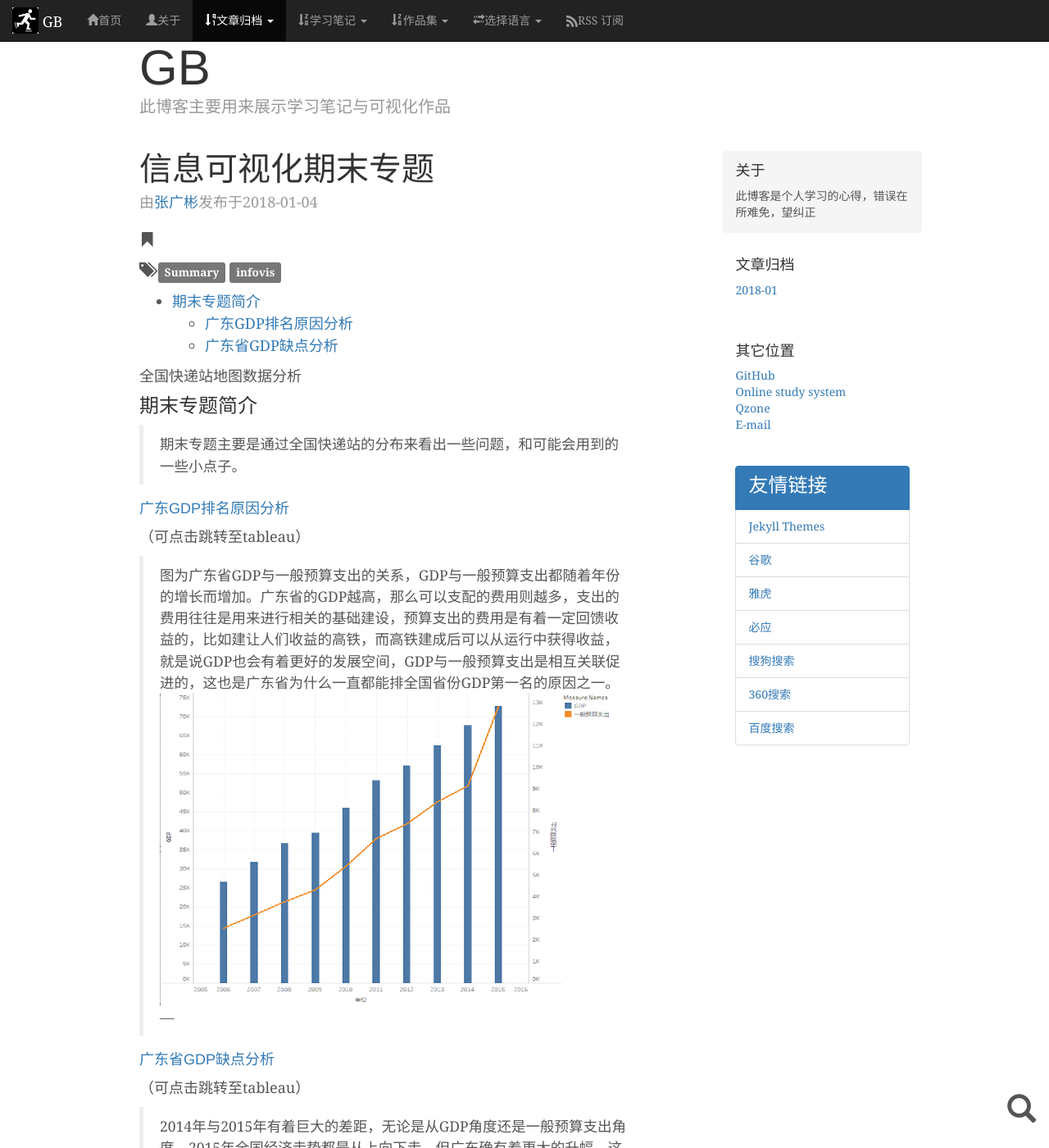
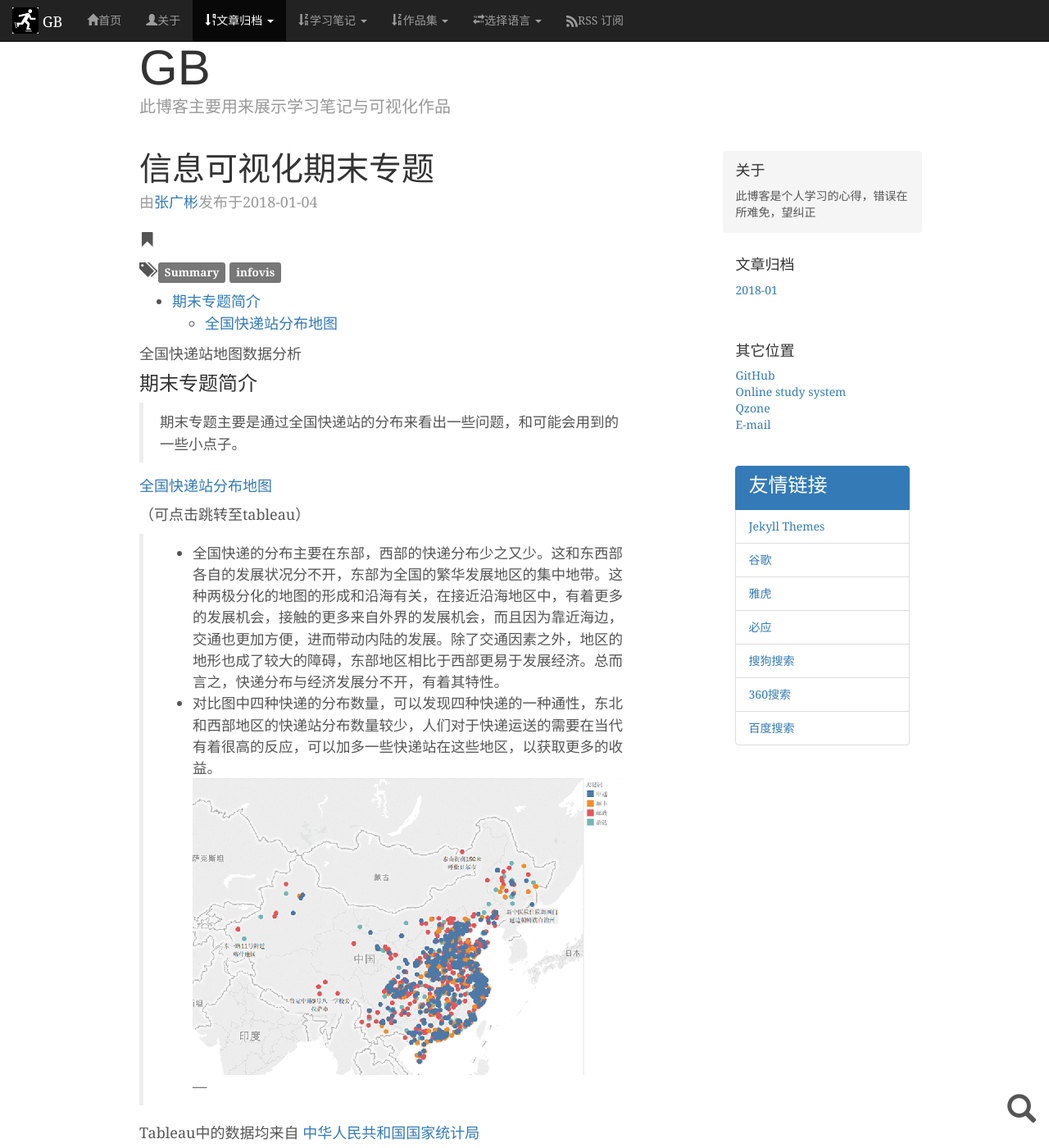
Before and after one commit to zdnfzgb/zdnfzgb.github.io, a Jekyll site: the page built from _posts/2018-01-04-作品集可视化期末专题.md, in a window 1280 px wide and 1400 px high. Shown: the whole window at 82% size. Built offline with Jekyll 4.4.1, drawn with Linux system fonts in a browser that asks for light colours; some web fonts are replaced; comment, search, counter and statistics services are not loaded; a style sheet for code colours, icons or effects is not loaded; some of the changed text lies outside the part shown.

Commit message:
期末文章内容补充

```diff
--- a/_posts/2018-01-04-作品集可视化期末专题.md
+++ b/_posts/2018-01-04-作品集可视化期末专题.md
@@ -19,21 +19,17 @@ tags: [Summary,infovis]
 
 
 
-#### [广东GDP排名原因分析](https://public.tableau.com/views/GDP_202/1_1?:embed=y&:display_count=yes)
+#### [全国快递站分布地图](https://public.tableau.com/views/1_5274/1_1?:embed=y&:display_count=yes&publish=yes)
 （可点击跳转至tableau）
->   图为广东省GDP与一般预算支出的关系，GDP与一般预算支出都随着年份的增长而增加。广东省的GDP越高，那么可以支配的费用则越多，支出的费用往往是用来进行相关的基础建设，预算支出的费用是有着一定回馈收益的，比如建让人们收益的高铁，而高铁建成后可以从运行中获得收益，就是说GDP也会有着更好的发展空间，GDP与一般预算支出是相互关联促进的，这也是广东省为什么一直都能排全国省份GDP第一名的原因之一。
-![image](https://github.com/zdnfzgb/zdnfzgb.github.io/blob/master/img-tableau/%E6%8E%92%E5%90%8D%E5%88%86%E6%9E%90.png?raw=true)
----
-
-
-
-#### [广东省GDP缺点分析](https://public.tableau.com/views/GDP_203/1?:embed=y&:display_count=yes)
-（可点击跳转至tableau）
->   2014年与2015年有着巨大的差距，无论是从GDP角度还是一般预算支出角度，2015年全国经济走势都是从上向下走，但广东确有着更大的升幅。这主要与2015年广东政府抓住的创新驱动有关，其中最出名的是大家都听说过的互联网+，抓住信息制造业在2015年可谓是重头戏，就是因为如此15年才有如此成就。但是在抓住信息制造业的同时也就说明了其他方面的资源会相对应的减少，需要调配更多资源到信息制造业去，有种较为偏见的说法，广东的GDP大幅上升就是牺牲了部分人社会利益换来的，所以我们要把目光放到保障人民的生活质量中，不能因GDP提升这个“小”失了人民群众这个“大”。
-![image](https://github.com/zdnfzgb/zdnfzgb.github.io/blob/master/img-tableau/%E7%BC%BA%E7%82%B9%E5%88%86%E6%9E%90.png?raw=true)
+>- 全国快递的分布主要在东部，西部的快递分布少之又少。这和东西部各自的发展状况分不开，东部为全国的繁华发展地区的集中地带。这种两极分化的地图的形成和沿海有关，在接近沿海地区中，有着更多的发展机会，接触的更多来自外界的发展机会，而且因为靠近海边，交通也更加方便，进而带动内陆的发展。除了交通因素之外，地区的地形也成了较大的障碍，东部地区相比于西部更易于发展经济。总而言之，快递分布与经济发展分不开，有着其特性。
+>- 对比图中四种快递的分布数量，可以发现四种快递的一种通性，东北和西部地区的快递站分布数量较少，人们对于快递运送的需要在当代有着很高的反应，可以加多一些快递站在这些地区，以获取更多的收益。
+![image](https://github.com/zdnfzgb/zdnfzgb.github.io/blob/master/img-tableau/%E5%85%A8%E5%9B%BD%E5%BF%AB%E9%80%92.png?raw=true)
 ---
 
 
 
 
+
+
+
 Tableau中的数据均来自 [中华人民共和国国家统计局](http://www.stats.gov.cn/)
```
